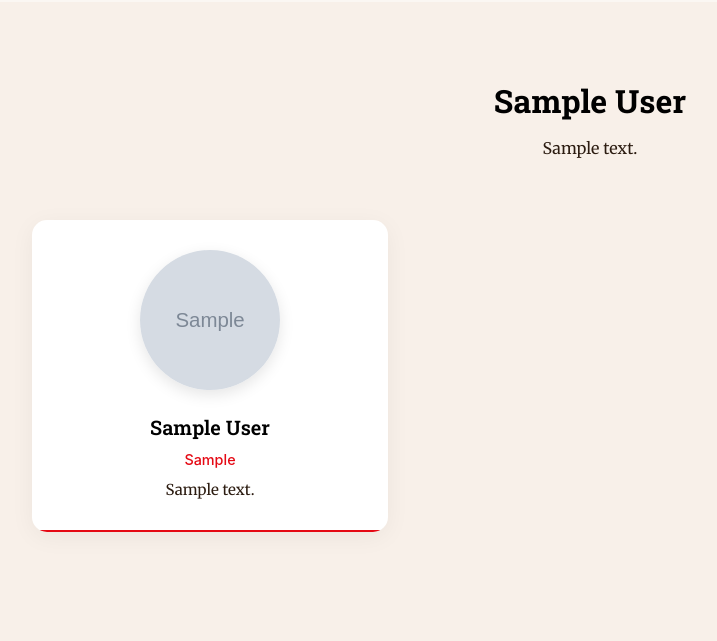
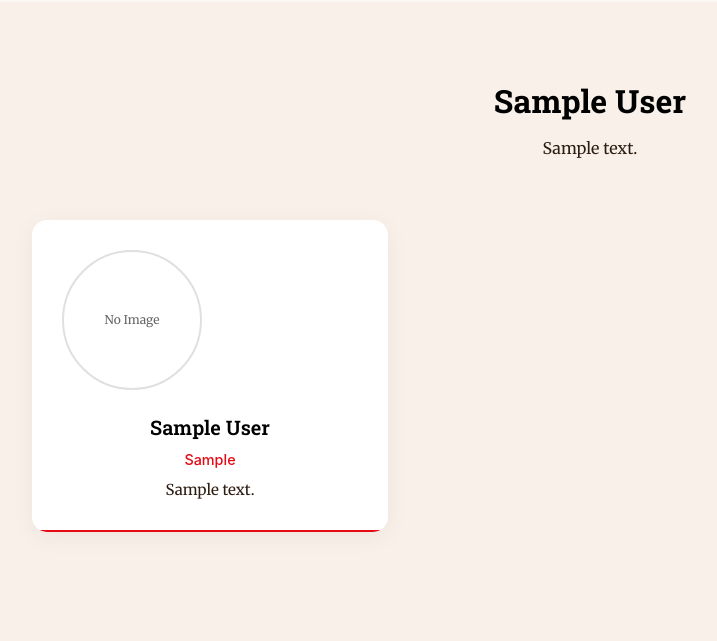
Before and after one commit to ErsjanKeri/tum-albanian-society-website, a Django app: page / in a window 1280 px wide. Shown: the part 2111-2752 px from the top of the page, without its empty margins (50-767 px from the left). Run offline with Django 5.2, Linux system fonts and the light colour scheme; tables that the repository leaves empty hold one stand-in row (values such as "Sample post"); grey boxes marked "Sample" are stand-in pictures; some libraries are stand-ins or nearby versions.

Commit message:
Adjust social links

```diff
--- a/main/templates/main/index.html
+++ b/main/templates/main/index.html
@@ -236,7 +236,19 @@
 				<div class="col-md-6 col-lg-4">
 					<div class="team-card">
 						<div class="team-image-container">
-							<img src="{{ member.image.url }}" alt="{{ member.name }}" class="team-image" />
+							{% if member.profile_image_url %}
+							<img src="{{ member.profile_image_url }}" alt="{{ member.name }}" class="team-image"
+								onerror="this.style.display='none'; this.nextElementSibling.style.display='flex';" />
+							<div class="team-image-fallback"
+								style="display: none; width: 140px; height: 140px; border-radius: 50%; background-color: #ffffff; border: 2px solid #e0e0e0; align-items: center; justify-content: center;">
+								<span style="color: #666; font-size: 12px; text-align: center;">No Image</span>
+							</div>
+							{% else %}
+							<div class="team-image-fallback"
+								style="display: flex; width: 140px; height: 140px; border-radius: 50%; background-color: #ffffff; border: 2px solid #e0e0e0; align-items: center; justify-content: center;">
+								<span style="color: #666; font-size: 12px; text-align: center;">No Image</span>
+							</div>
+							{% endif %}
 						</div>
 						<h3>{{ member.name }}</h3>
 						<div class="team-role">
@@ -516,7 +528,7 @@
 										{% else %}
 										<h4>{{ contact.email_label_en }}</h4>
 										{% endif %}
-										<p>info@tumalbaniansociety.de</p>
+										<p>tumalbaniansociety@gmail.com</p>
 									</div>
 								</div>
 
@@ -539,8 +551,8 @@
 							<div class="social-links">
 								<a href="https://www.instagram.com/albanian_students_tum?igsh=MTNkb3NiZ2VhY2IybQ=="><i
 										class="bi bi-instagram"></i></a>
-								<a href="#"><i class="bi bi-facebook"></i></a>
-								<a href="#"><i class="bi bi-linkedin"></i></a>
+								<a href="https://www.linkedin.com/company/tum-albanian-student-society/"><i
+										class="bi bi-linkedin"></i></a>
 							</div>
 						</div>
 					</div>
```
